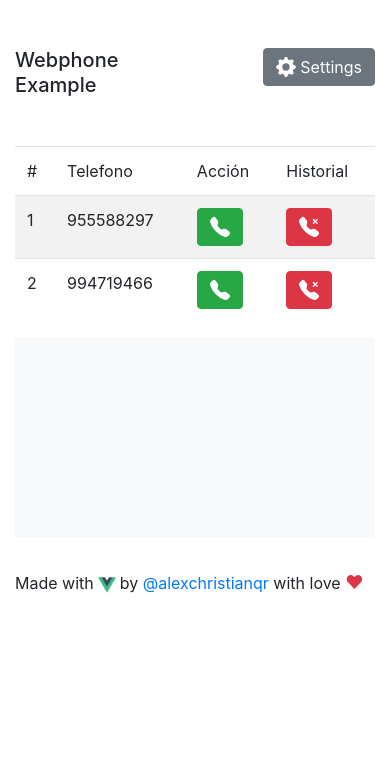
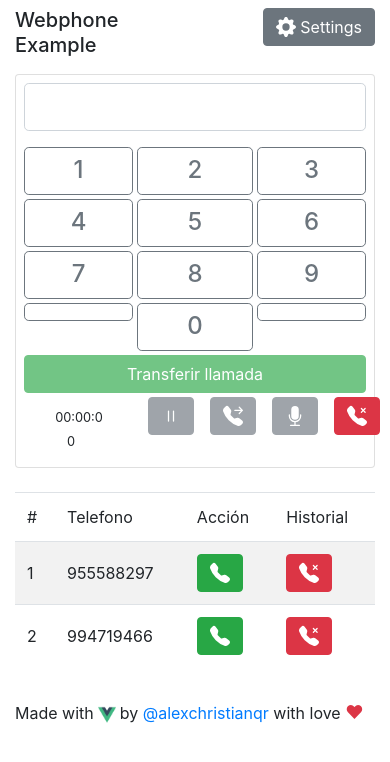
Before and after one commit to alexchristianqr/webphone, a Vue app: page / in a window 390 px wide. Shown: the top 762 px of the page. Built offline with nearby package versions, Linux system fonts and the light colour scheme.

Commit message:
[updated] component phone

```diff
--- a/package.json
+++ b/package.json
@@ -10,7 +10,7 @@
   "dependencies": {
     "axios": "^0.27.2",
     "bootstrap": "4.5.3",
-    "bootstrap-vue": "2.21.2",
+    "bootstrap-vue": "2.22.0",
     "dayjs": "^1.10.7",
     "moment": "^2.19.1",
     "popper": "^1.0.1",
--- /dev/null
+++ b/src/components/common/MyFooter.vue
@@ -0,0 +1,20 @@
+<template>
+  <b-form-group class="pt-lg-0 pt-3">
+    <div>
+      <span class="mr-1">Made with</span>
+      <img src="@/assets/logo.png" :width="18" class="mr-1" alt="Vuejs" title="Vuejs" />
+      <span>by </span>
+      <b-link target="_blank" href="https://github.com/alexchristianqr">@alexchristianqr </b-link>
+      <span>with love </span>
+      <span class="text-danger" style="font-size: 18px">&hearts;</span>
+    </div>
+  </b-form-group>
+</template>
+
+<script>
+export default {
+  name: 'MyFooter',
+}
+</script>
+
+<style scoped></style>
--- a/src/components/phone/Phone.vue
+++ b/src/components/phone/Phone.vue
@@ -1,5 +1,5 @@
 <template>
-  <div class="py-5">
+  <div class="py-2">
     <b-row>
       <b-col cols="6" class="my-auto">
         <span class="h5">Webphone Example</span>
@@ -12,12 +12,12 @@
       </b-col>
     </b-row>
 
+    <!-- Teclado -->
     <b-row>
-      <b-col offset-sm="10" cols="8">
+      <b-col lg="6" cols="12" class="mx-auto py-3">
         <!-- App Webphone -->
-        <b-card no-body v-show="screen.start">
-          <template v-if="screen.inTransfer">
-            <div class="card-body">
+        <b-card no-body class="p-2">
+          <template v-if="!screen.inTransfer">
             <div class="form-group">
               <div class="input-group input-group-lg">
                 <input title="" ref="inputDestination" v-model="input.transfer" type="text" class="form-control" maxlength="9" />
@@ -63,62 +63,70 @@
                 </template>
               </template>
             </div>
-              <button type="button" :disabled="input.transfer === '' ? true : false" class="btn btn-success btn-block btn-lg" @click="doTranferCall">Transferir Llamada</button>
-            </div>
+            <b-row>
+              <b-col cols="12" class="pb-1">
+                <b-button block variant="success" :disabled="input.transfer === ''" @click="doTranferCall">Transferir llamada</b-button>
+              </b-col>
+            </b-row>
           </template>
-          <div class="card-footer pl-2 pr-2 pb-2">
-            <div class="row">
+          <b-row>
             <template v-if="button.call.status">
-                <div class="col-8 pr-1">
+              <b-col cols="8">
                 <!-- Llamar -->
-                  <button @click="doCall" :disabled="button.call.disabled" class="btn btn-success btn-block">Call</button>
-                </div>
-                <div class="col-4 pl-0">
-                  <!-- Eliminar Caracter -->
-                  <button type="button" class="btn btn-secondary btn-block"><i class="fa fa-reply"></i></button>
-                </div>
+                <b-button variant="success" @click="doCall" :disabled="button.call.disabled">
+                  <b-icon-telephone-fill></b-icon-telephone-fill>
+                  <span> Call</span>
+                </b-button>
+              </b-col>
+              <b-col cols="4" class="text-right">
+                <!-- Eliminar caractér -->
+                <b-button variant="secondary">
+                  <b-icon-backspace-fill></b-icon-backspace-fill>
+                </b-button>
+              </b-col>
             </template>
-              <template v-if="!button.call.status">
-                <div class="col-4">
+            <template v-else>
+              <b-col cols="4">
                 <span class="btn btn-block">
                   <i class="fa fa-user-circle mr-3"></i>
                   <small>{{ timer }}</small>
                 </span>
-                </div>
-                <div class="col-2">
+              </b-col>
+              <b-col cols="2">
                 <!-- Pausar Llamada -->
-                  <button type="button" :disabled="button.hold.disabled" @click="doHold" class="btn btn-secondary btn-block">
-                    <i v-show="button.hold.status" class="fa fa-play"></i>
-                    <i v-show="!button.hold.status" class="fa fa-pause"></i>
-                  </button>
-                </div>
-                <div class="col-2">
+                <b-button variant="secondary" :disabled="button.hold.disabled" @click="doHold">
+                  <b-icon-play v-show="button.hold.status"></b-icon-play>
+                  <b-icon-pause v-show="!button.hold.status"></b-icon-pause>
+                </b-button>
+              </b-col>
+              <b-col cols="2">
                 <!-- Transferir Llamada -->
-                  <button title="Tranferir Llamada" :disabled="button.transfer.disabled" @click="doTransfer" class="btn btn-secondary btn-block">
-                    <i v-show="!button.transfer.status" class="fa fa-retweet"></i>
-                    <i v-show="button.transfer.status" class="fa fa-exchange"></i>
-                  </button>
-                </div>
-                <div class="col-2">
+                <b-button title="Tranferir Llamada" variant="secondary" :disabled="button.transfer.disabled" @click="doTransfer">
+                  <b-icon-telephone-forward-fill v-show="!button.transfer.status"></b-icon-telephone-forward-fill>
+                  <b-icon-pause v-show="button.transfer.status"></b-icon-pause>
+                </b-button>
+              </b-col>
+              <b-col cols="2">
                 <!-- Mute Llamada -->
-                  <button :disabled="button.mute.disabled" @click="doMute" class="btn btn-secondary btn-block">
-                    <i v-show="!button.mute.status" class="fa fa-microphone"></i>
-                    <i v-show="button.mute.status" class="fa fa-microphone-slash"></i>
-                  </button>
-                </div>
-                <div class="col-2">
+                <b-button title="Silenciar Llamada" variant="secondary" :disabled="button.mute.disabled" @click="doMute">
+                  <b-icon-mic-fill v-show="!button.mute.status"></b-icon-mic-fill>
+                  <b-icon-mic-mute v-show="button.mute.status"></b-icon-mic-mute>
+                </b-button>
+              </b-col>
+              <b-col cols="2">
                 <!-- Colgar Llamada -->
-                  <button :disabled="button.hangup.disabled" @click="doHangup" class="btn btn-danger btn-block"><i class="fa fa-times"></i></button>
-                </div>
+                <b-button title="Terminar Llamada" variant="danger" :disabled="button.hangup.disabled" @click="doHangup">
+                  <b-icon-telephone-x-fill></b-icon-telephone-x-fill>
+                </b-button>
+              </b-col>
             </template>
-            </div>
-          </div>
+          </b-row>
         </b-card>
       </b-col>
     </b-row>
 
     <!-- Lista de Llamadas -->
-    <b-table-simple responsive striped class="pt-5">
+    <b-table-simple responsive striped class="pt-2">
       <b-thead>
         <b-tr>
           <b-td>#</b-td>
@@ -129,8 +137,8 @@
       </b-thead>
       <b-tbody>
         <b-tr v-for="(v, k) in dataList" class="my-auto">
-          <b-td>{{ v.id }}</b-td>
-          <b-td class="my-auto">{{ v.phone }}</b-td>
+          <b-td class="align-middle">{{ v.id }}</b-td>
+          <b-td class="align-middle">{{ v.phone }}</b-td>
           <b-td class="text-left">
             <b-button variant="success" @click="doCall(v.phone)">
               <b-icon-telephone-fill></b-icon-telephone-fill>
@@ -146,27 +154,14 @@
     </b-table-simple>
 
     <!-- Activar para depurar data -->
-    <template v-if="true">
+    <template v-if="false">
       <div class="w-100">
         <pre class="bg-light" style="max-height: 200px; min-height: 200px"><code class="ml-2 mr-2" v-html="print_console"></code></pre>
       </div>
     </template>
 
     <!-- Footer -->
-<!--    <footer class=" p-3 mt-3 text-center w-100">-->
-<!--      <span class="text-dark">Developed by <a href="https://github.com/alexchristianqr/">@alexchristianqr</a> {{ new Date().getFullYear() }}</span>-->
-<!--    </footer>-->
-
-    <b-form-group class="pt-lg-0 pt-3">
-      <div>
-        <span class="mr-1">Made with</span>
-        <img src="@/assets/logo.png" :width="18" class="mr-1" alt="Vuejs" title="Vuejs" />
-        <span>by </span>
-        <b-link target="_blank" href="https://github.com/alexchristianqr">@alexchristianqr </b-link>
-        <span>with love </span>
-        <span class="text-danger" style="font-size: 18px">&hearts;</span>
-      </div>
-    </b-form-group>
+    <MyFooter></MyFooter>
 
     <!-- Modal -->
     <b-modal ref="modal" id="modalConfiguration" title="Configuración SIP">
@@ -226,9 +221,11 @@
 <script>
 import '../../../public/webphone_api.js'
 import PhoneService from '../../services/PhoneService'
+import MyFooter from '@/components/common/MyFooter'
 
 export default {
   name: 'Phone',
+  components: { MyFooter },
   data: () => ({
     timer: '00:00:00',
     totalSeconds: 0,
```
Also changed, not shown: 1 other file (tests, documents, lock files or other folders). Lines whose indentation alone changed are shown as unchanged.
